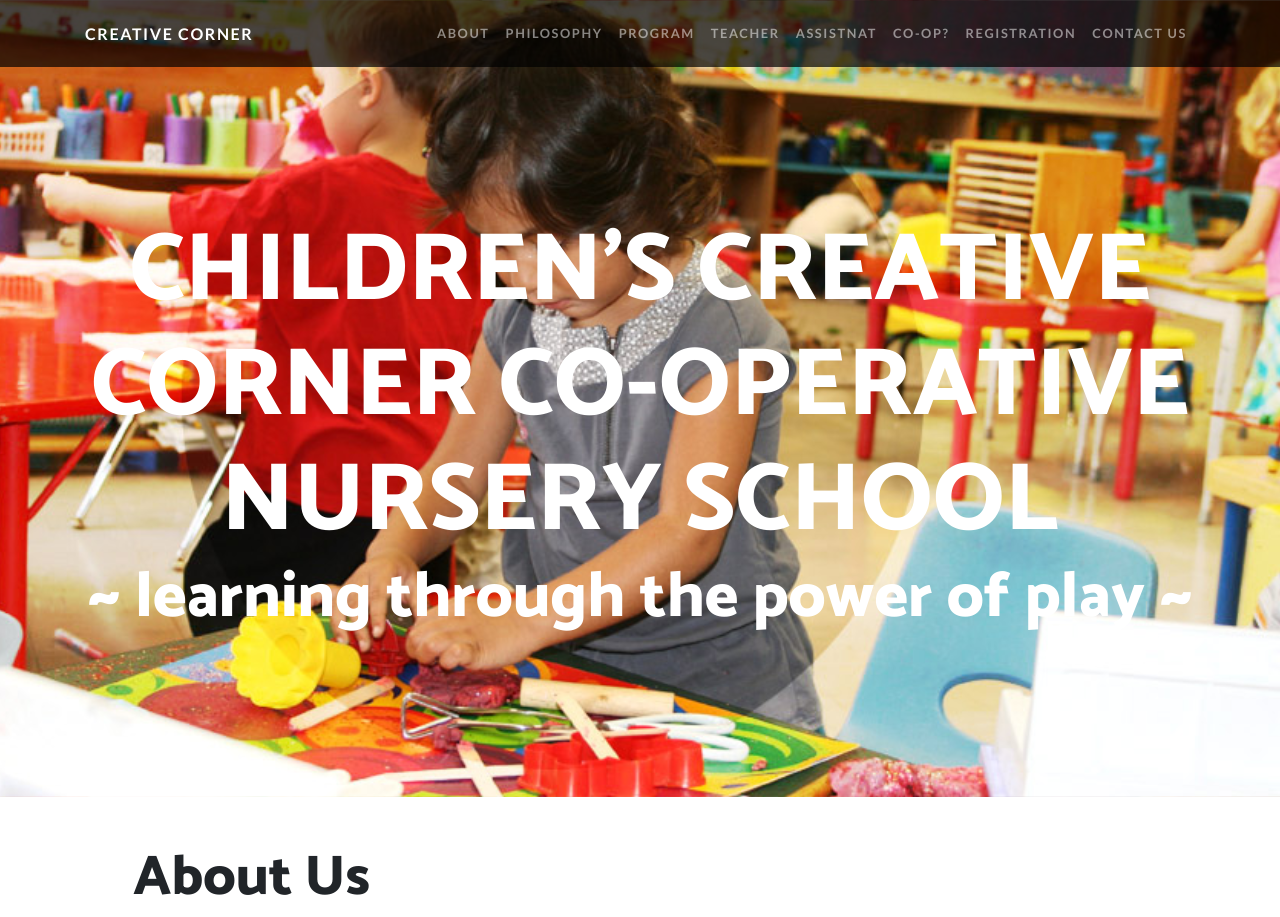
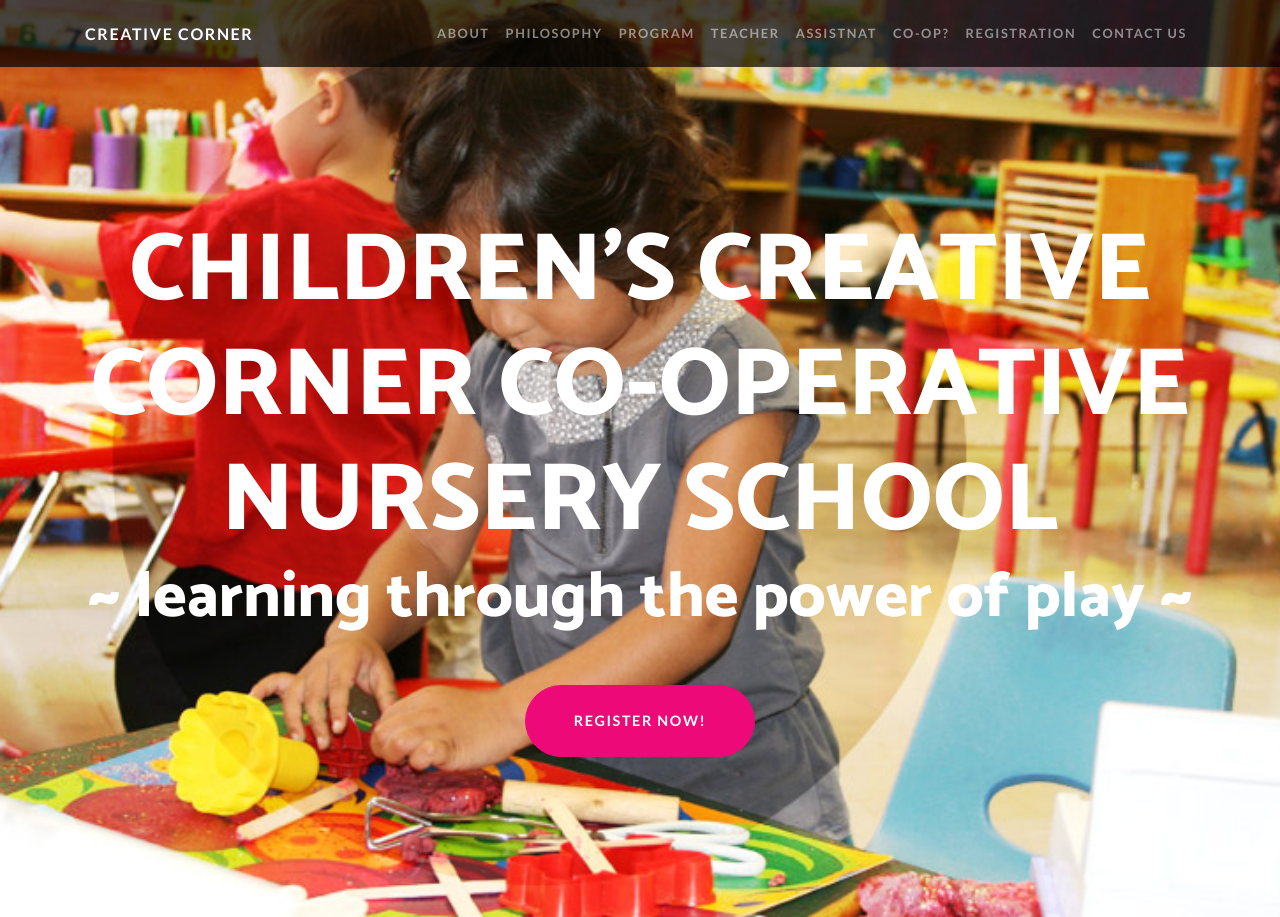
Before and after one commit to ccnursery/website, a website: page index.html in a window 1280 px wide. Shown: the top 917 px of the page. Drawn offline with Linux system fonts and the light colour scheme; a script that the page names is missing.

Commit message:
Optimized images

```diff
--- a/index.html
+++ b/index.html
@@ -67,7 +67,7 @@
         <div class="container">
           <h1 class="masthead-heading mb-0">CHILDREN'S CREATIVE CORNER CO-OPERATIVE NURSERY SCHOOL</h1>
           <h2 class="masthead-subheading mb-0">~ learning through the power of play ~</h2>
-          <!-- <a href="#" class="btn btn-primary btn-xl rounded-pill mt-5">Learn More</a> -->
+          <a href="#" class="btn btn-primary btn-xl rounded-pill mt-5">Register Now!</a>
         </div>
       </div>
     </header>
```
Also changed, not shown: img/02.jpg (deleted), img/03.jpg (deleted).
